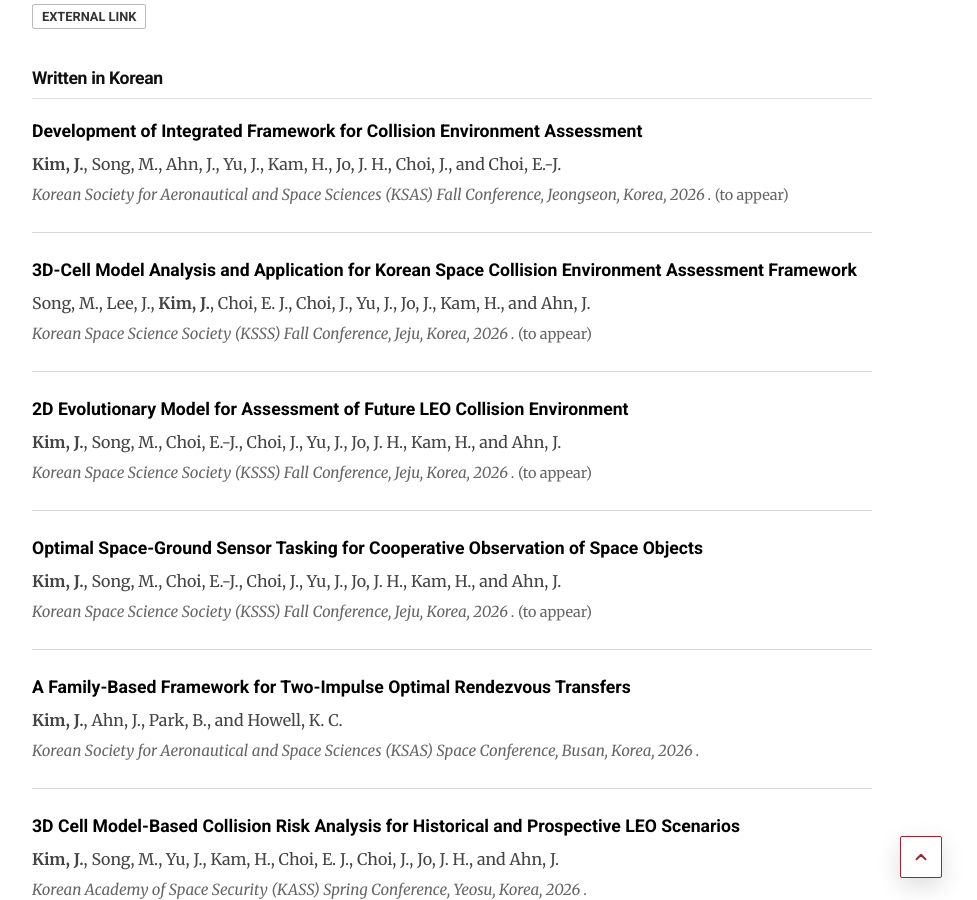
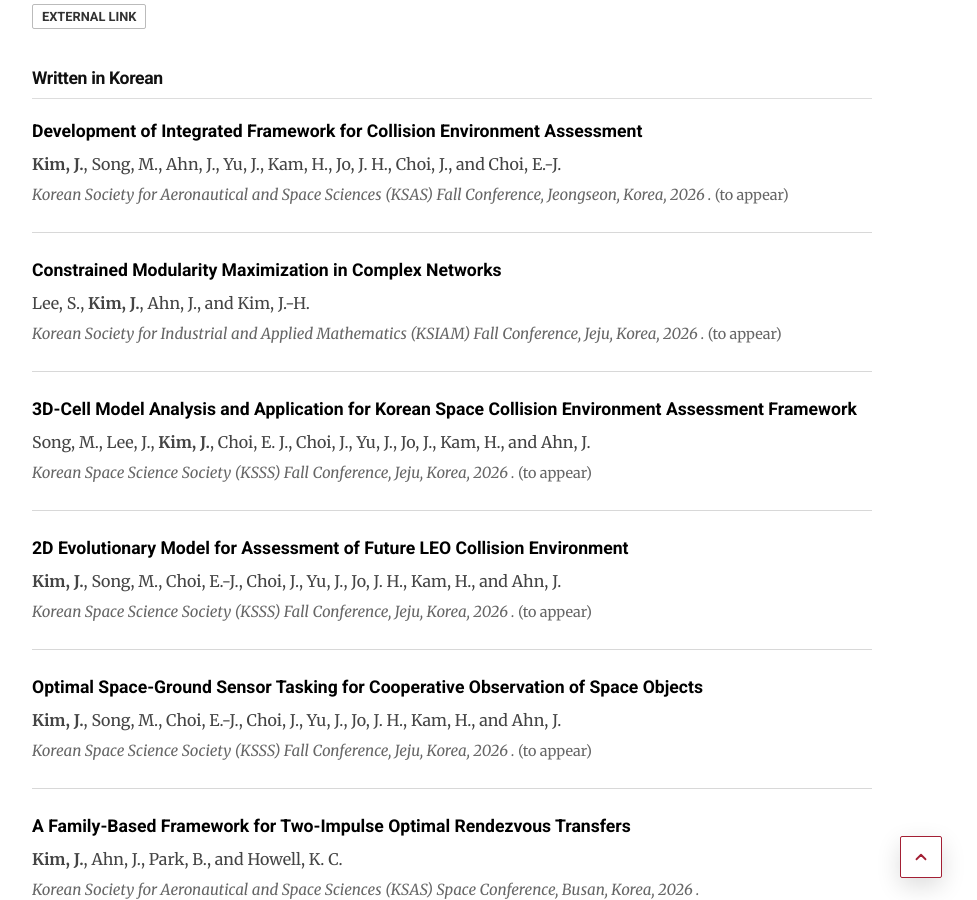
Before and after one commit to jaewoo-space/jaewoo-space.github.io, a Jekyll site: the page built from publications.md, in a window 1280 px wide and 900 px high, scrolled down 4688 px. Shown: the whole window, without its empty margins (188-1165 px from the left). Built offline with Jekyll 4.4.1, drawn with Linux system fonts in a browser that asks for light colours.

Commit message:
Add KSIAM conference paper and update CV

```diff
--- a/_data/publications.yml
+++ b/_data/publications.yml
@@ -195,6 +195,13 @@
   type: "conference_korean"
   note: "to appear"
 
+- title: "Constrained Modularity Maximization in Complex Networks"
+  authors: "Lee, S., <b>Kim, J.</b>, Ahn, J., and Kim, J.-H."
+  venue: "Korean Society for Industrial and Applied Mathematics (KSIAM) Fall Conference, Jeju, Korea"
+  year: 2026
+  type: "conference_korean"
+  note: "to appear"
+
 - title: "3D-Cell Model Analysis and Application for Korean Space Collision Environment Assessment Framework"
   authors: "Song, M., Lee, J., <b>Kim, J.</b>, Choi, E. J., Choi, J., Yu, J., Jo, J., Kam, H., and Ahn, J."
   venue: "Korean Space Science Society (KSSS) Fall Conference, Jeju, Korea"
```
Also changed, not shown: 1 other file.
